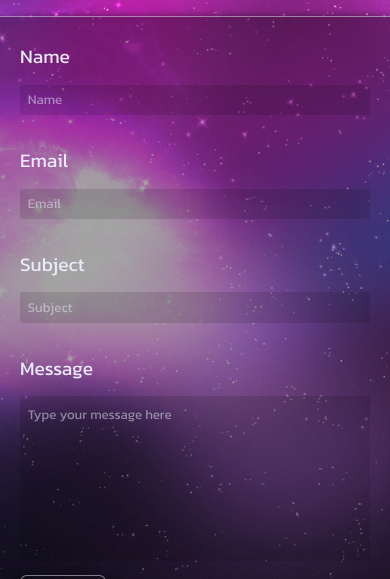
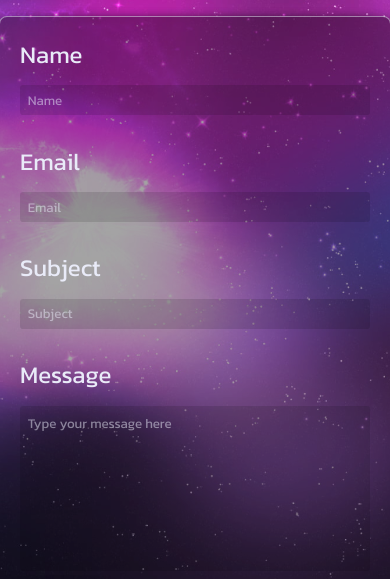
Before and after one commit to CodeSwagsy/CodeSwagsy, a website: page contact.html in a window 390 px wide. Shown: the part 258-837 px from the top of the page. Drawn offline with Linux system fonts and the light colour scheme.

Commit message:
optimized responsivnes

```diff
--- a/src/scss/styles.scss
+++ b/src/scss/styles.scss
@@ -905,7 +905,6 @@ footer .contact-foot {
       height: 100%;
       padding: 1em;
       form {
-        display: grid;
         grid-template-columns: 550px;
         grid-template-rows: 0.5fr 0.5fr 0.5fr 1fr 0.5fr;
         grid-template-areas:
@@ -940,7 +939,7 @@ footer .contact-foot {
   }
 }
 
-@media screen and (min-width: 300px) and (max-width: 1024px) {
+@media screen and (min-width: 100px) and (max-width: 1024px) {
   body {
     font-size: 0.8em;
   }
@@ -976,8 +975,9 @@ footer .contact-foot {
   .contact {
     .contactcontainer {
       padding: 0.5em;
+      font-size: 1.25em;
       form {
-        padding: 1em;
+        padding: 0.5em;
         grid-template-columns: 350px;
 }
     }
```
Also changed, not shown: src/css/styles.css.
